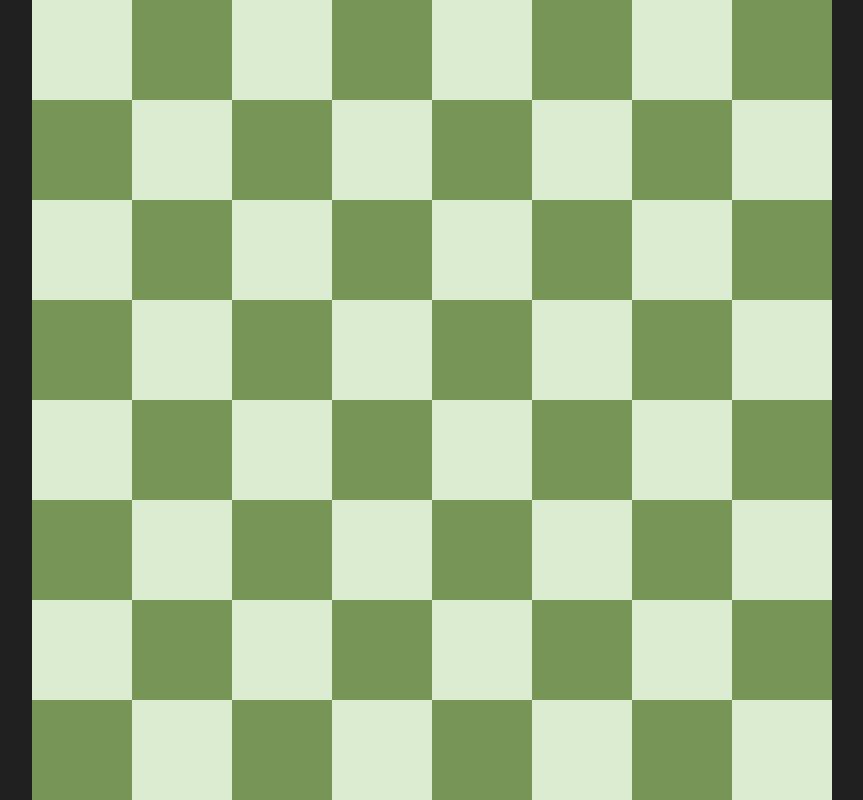
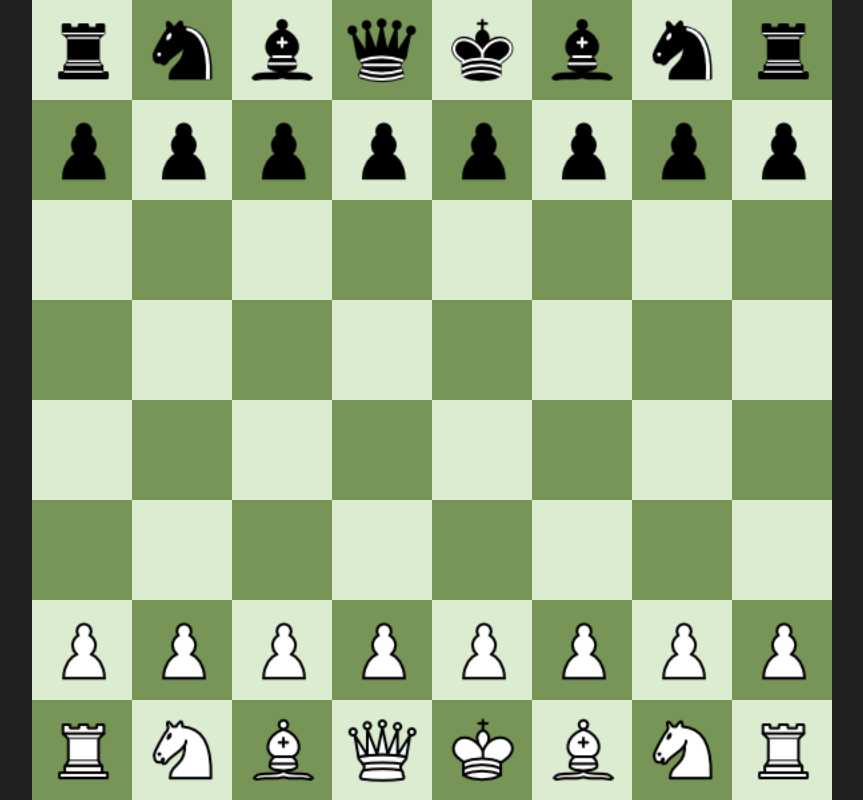
Before and after one commit to theo-coder/chess-react, a React (Create React App) app: page / in a window 1280 px wide. Shown: the whole page, without its empty margins (208-1071 px from the left). Built offline with nearby package versions, Linux system fonts and the light colour scheme.

Commit message:
set Tile and moving pieces

```diff
--- a/src/components/Chessboard/index.tsx
+++ b/src/components/Chessboard/index.tsx
@@ -1,19 +1,90 @@
-import React from "react";
+import React, { useState } from "react";
 import { Tile } from "..";
 import "./Chessboard.scss";
 
+const va = [1, 2, 3, 4, 5, 6, 7, 8];
+const ha = ["a", "b", "c", "d", "e", "f", "g", "h"];
+
+interface Piece {
+  image: string;
+  x: number;
+  y: number;
+}
+
+const pieces: Piece[] = [];
+
+for (let i = 0; i < 8; i++) {
+  pieces.push({
+    image: "assets/images/pieces/pawn_b.png",
+    x: i,
+    y: 6,
+  });
+}
+for (let i = 0; i < 8; i++) {
+  pieces.push({
+    image: "assets/images/pieces/pawn_w.png",
+    x: i,
+    y: 1,
+  });
+}
+for (let i = 0; i < 2; i++) {
+  const type = i === 0 ? "b" : "w";
+  const y = i === 0 ? 7 : 0;
+
+  pieces.push({ image: `assets/images/pieces/rook_${type}.png`, x: 0, y });
+  pieces.push({ image: `assets/images/pieces/rook_${type}.png`, x: 7, y });
+  pieces.push({ image: `assets/images/pieces/knight_${type}.png`, x: 1, y });
+  pieces.push({ image: `assets/images/pieces/knight_${type}.png`, x: 6, y });
+  pieces.push({ image: `assets/images/pieces/bishop_${type}.png`, x: 2, y });
+  pieces.push({ image: `assets/images/pieces/bishop_${type}.png`, x: 5, y });
+  pieces.push({ image: `assets/images/pieces/queen_${type}.png`, x: 3, y });
+  pieces.push({ image: `assets/images/pieces/king_${type}.png`, x: 4, y });
+}
+
 const Chessboard: React.FC = () => {
-  const va = [1, 2, 3, 4, 5, 6, 7, 8];
-  const ha = ["a", "b", "c", "d", "e", "f", "g", "h"];
+  const [activePiece, setActivePiece] = useState<HTMLElement>();
+  let board = [];
+  const grabPiece = (e: React.MouseEvent) => {
+    const el = e.target as HTMLElement;
+    if (el.classList.contains("piece-image")) {
+      el.style.position = "absolute";
+      el.style.left = `${e.clientX - 50}px`;
+      el.style.top = `${e.clientY - 50}px`;
 
-  let board = [];
+      setActivePiece(el);
+    }
+  };
+  const movePiece = (e: React.MouseEvent) => {
+    if (activePiece) {
+      activePiece.style.left = `${e.clientX - 50}px`;
+      activePiece.style.top = `${e.clientY - 50}px`;
+    }
+  };
+  const releasePiece = (e: React.MouseEvent) => {
+    setActivePiece(undefined);
+  };
   for (let i = va.length - 1; i >= 0; i--) {
     for (let j = 0; j < ha.length; j++) {
-      board.push(<Tile number={j + i + 2} />);
+      let image = undefined;
+      pieces.forEach((p) => {
+        if (p.x === j && p.y === i) {
+          image = p.image;
+        }
+      });
+      board.push(<Tile key={`${i}${j}`} image={image} number={j + i + 2} />);
     }
   }
 
-  return <div id="chessboard">{board}</div>;
+  return (
+    <div
+      onMouseMove={movePiece}
+      onMouseDown={grabPiece}
+      onMouseUp={releasePiece}
+      id="chessboard"
+    >
+      {board}
+    </div>
+  );
 };
 
 export default Chessboard;
--- a/src/components/Tile/Tile.scss
+++ b/src/components/Tile/Tile.scss
@@ -1,6 +1,24 @@
 .tile {
   width: 100px;
   height: 100px;
+  display: flex;
+  justify-content: center;
+  align-items: center;
+
+  .piece-image {
+    width: 100px;
+    height: 100px;
+    background-repeat: no-repeat;
+    background-position: center;
+    background-size: 80px;
+
+    &:hover {
+      cursor: grab;
+    }
+    &:active {
+      cursor: grabbing;
+    }
+  }
 }
 
 .btile {
--- a/src/components/Tile/index.tsx
+++ b/src/components/Tile/index.tsx
@@ -2,11 +2,30 @@ import React from "react";
 import "./Tile.scss";
 
 interface Props {
+  image?: string;
   number: number;
 }
 
-const Tile = ({ number }: Props) => {
-  return <div className={number % 2 === 0 ? "tile btile" : "tile wtile"}></div>;
+const Tile = ({ number, image }: Props) => {
+  return number % 2 === 0 ? (
+    <div className="tile btile">
+      {image && (
+        <div
+          style={{ backgroundImage: `url(${image})` }}
+          className="piece-image"
+        ></div>
+      )}
+    </div>
+  ) : (
+    <div className="tile wtile">
+      {image && (
+        <div
+          style={{ backgroundImage: `url(${image})` }}
+          className="piece-image"
+        ></div>
+      )}
+    </div>
+  );
 };
 
 export default Tile;
```
